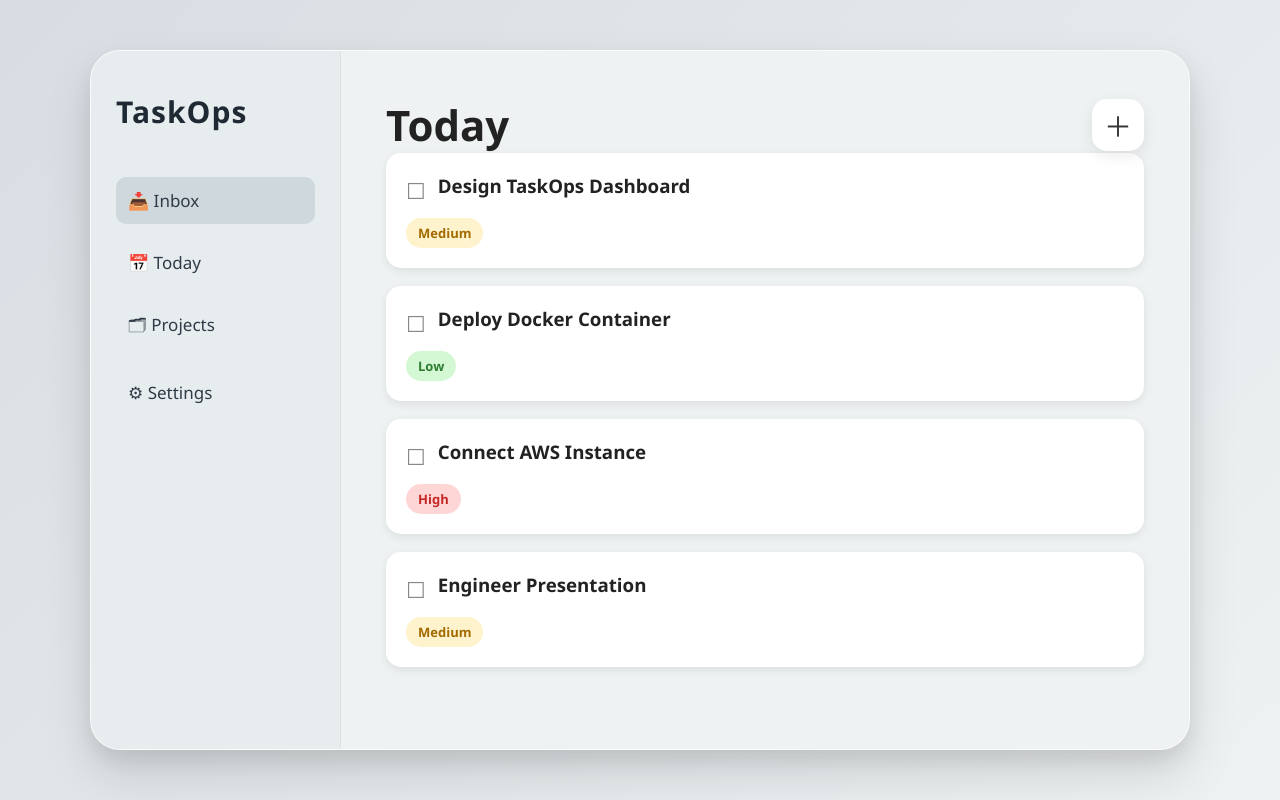
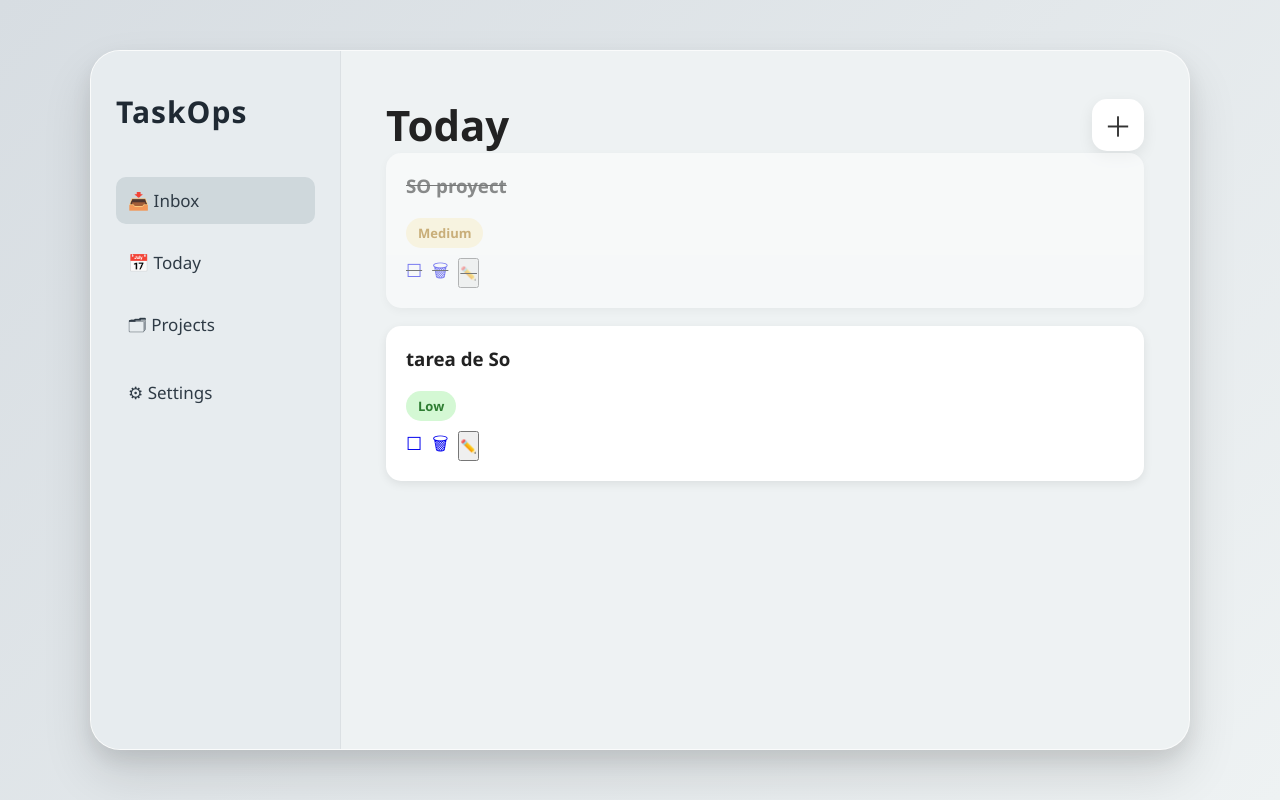
Before and after one commit to Samaa290/TaskOps, a Flask app: page / in a window 1280 px wide. Run offline with Flask 3, Linux system fonts and the light colour scheme; data comes from the database, SQL or seed files in the repository; both versions use the stored data as it was after the commit.

Commit message:
agregar DB y mejoras en interfaz

```diff
--- a/app/app.py
+++ b/app/app.py
@@ -1,10 +1,75 @@
-from flask import Flask, render_template
+import os
+from dotenv import load_dotenv
+from flask import Flask, render_template, request, redirect
+from flask_sqlalchemy import SQLAlchemy
+
+load_dotenv()
 
 app = Flask(__name__)
+app.config["SECRET_KEY"] = os.getenv("SECRET_KEY")
+
+# Base de datos SQLite
+app.config['SQLALCHEMY_DATABASE_URI'] = 'sqlite:///taskops.db'
+app.config['SQLALCHEMY_TRACK_MODIFICATIONS'] = False
+
+db = SQLAlchemy(app)
+
+# Modelo de tarea
+class Task(db.Model):
+    id = db.Column(db.Integer, primary_key=True)
+    title = db.Column(db.String(100), nullable=False)
+    priority = db.Column(db.String(20), nullable=False)
+    completed = db.Column(db.Boolean, default=False)
+
+with app.app_context():
+    db.create_all()
 
 @app.route("/")
 def home():
-    return render_template("index.html")
+    tasks = Task.query.all()
+    return render_template("index.html", tasks=tasks)
+
+from flask import request, redirect
+
+@app.route("/add", methods=["POST"])
+def add_task():
+    title = request.form.get("title")
+    priority = request.form.get("priority")
+
+    new_task = Task(title=title, priority=priority)
+    db.session.add(new_task)
+    db.session.commit()
+
+    return redirect("/")
+
+@app.route("/complete/<int:task_id>")
+def complete_task(task_id):
+    task = Task.query.get(task_id)
+    task.completed = True
+    db.session.commit()
+    return redirect("/")
+
+@app.route("/delete/<int:task_id>")
+def delete_task(task_id):
+    task = Task.query.get(task_id)
+    db.session.delete(task)
+    db.session.commit()
+    return redirect("/")
+
+@app.route("/edit/<int:task_id>", methods=["POST"])
+def edit_task(task_id):
+    task = Task.query.get(task_id)
+
+    new_title = request.form.get("title")
+    new_priority = request.form.get("priority")
+
+    task.title = new_title
+    task.priority = new_priority
+
+    db.session.commit()
+    return redirect("/")
 
 if __name__ == "__main__":
+    with app.app_context():
+        db.create_all()
     app.run(host="0.0.0.0", port=5000, debug=True)
--- a/app/static/style.css
+++ b/app/static/style.css
@@ -165,3 +165,65 @@ body {
     background: #ffd6d6;
     color: #c62828;
 }
+
+.modal {
+    display: none;
+    position: fixed;
+    top: 0;
+    left: 0;
+    width: 100%;
+    height: 100%;
+    background: rgba(0,0,0,0.4);
+    justify-content: center;
+    align-items: center;
+}
+
+.modal-content {
+    background: white;
+    padding: 25px;
+    border-radius: 15px;
+    width: 300px;
+    display: flex;
+    flex-direction: column;
+    gap: 10px;
+}
+
+.modal-content input,
+.modal-content select {
+    padding: 10px;
+    border-radius: 8px;
+    border: 1px solid #ccc;
+}
+
+.modal-content button {
+    background: #667eea;
+    color: white;
+    border: none;
+    padding: 10px;
+    border-radius: 8px;
+    cursor: pointer;
+}
+
+.close {
+    background: #ccc !important;
+}
+
+.actions {
+    margin-top: 10px;
+    display: flex;
+    gap: 10px;
+}
+
+.actions a {
+    text-decoration: none;
+    font-size: 18px;
+}
+
+.done {
+    opacity: 0.5;
+    text-decoration: line-through;
+}
+
+button {
+    cursor: pointer;
+}
--- a/app/templates/index.html
+++ b/app/templates/index.html
@@ -28,44 +28,85 @@
 
         <div class="topbar">
             <h1>Today</h1>
-            <button class="add-btn">＋</button>
+            <button class="add-btn" onclick="document.getElementById('modal').style.display='flex'">＋</button>
         </div>
 
-        <div class="task-card">
+        {% for task in tasks %}
+        <div class="task-card {% if task.completed %}done{% endif %}">
+
             <div class="task-header">
-                <span class="check">☐</span>
-                <h3>Design TaskOps Dashboard</h3>
+                <h3>{{ task.title }}</h3>
             </div>
-            <span class="priority medium">Medium</span>
+
+            <span class="priority {{ task.priority }}">
+        {{ task.priority|capitalize }}
+        </span>
+
+        <div class="actions">
+            <a href="/complete/{{ task.id }}">☐</a>
+            <a href="/delete/{{ task.id }}">🗑</a>
+            <button onclick="openEdit({{ task.id }}, '{{ task.title }}', '{{ task.priority }}')">✏️</button>
         </div>
 
-        <div class="task-card">
-            <div class="task-header">
-                <span class="check">☐</span>
-                <h3>Deploy Docker Container</h3>
-            </div>
-            <span class="priority low">Low</span>
         </div>
-
-        <div class="task-card">
-            <div class="task-header">
-                <span class="check">☐</span>
-                <h3>Connect AWS Instance</h3>
-            </div>
-            <span class="priority high">High</span>
-        </div>
-
-        <div class="task-card">
-            <div class="task-header">
-                <span class="check">☐</span>
-                <h3>Engineer Presentation</h3>
-            </div>
-            <span class="priority medium">Medium</span>
-        </div>
+{% endfor %}
 
     </main>
 
 </div>
 
+<div id="modal" class="modal">
+    <div class="modal-content">
+        <h2>New Task</h2>
+
+        <form action="/add" method="POST">
+            <input type="text" name="title" placeholder="Task title" required>
+
+            <select name="priority">
+                <option value="low">Low</option>
+                <option value="medium">Medium</option>
+                <option value="high">High</option>
+            </select>
+
+            <button type="submit">Save</button>
+        </form>
+
+        <button class="close" onclick="document.getElementById('modal').style.display='none'">Close</button>
+    </div>
+</div>
+
+<div id="editModal" class="modal">
+    <div class="modal-content">
+        <h2>Edit Task</h2>
+
+        <form id="editForm" method="POST">
+            <input type="text" name="title" id="editTitle">
+
+            <select name="priority" id="editPriority">
+                <option value="low">Low</option>
+                <option value="medium">Medium</option>
+                <option value="high">High</option>
+            </select>
+
+            <button type="submit">Update</button>
+        </form>
+
+        <button class="close" onclick="document.getElementById('editModal').style.display='none'">
+            Close
+        </button>
+    </div>
+</div>
+
+<script>
+function openEdit(id, title, priority) {
+    document.getElementById("editModal").style.display = "flex";
+
+    document.getElementById("editTitle").value = title;
+    document.getElementById("editPriority").value = priority;
+
+    document.getElementById("editForm").action = "/edit/" + id;
+}
+</script>
+
 </body>
 </html>
```
Also changed, not shown: app/instance/taskops.db (added), 1 other file.
